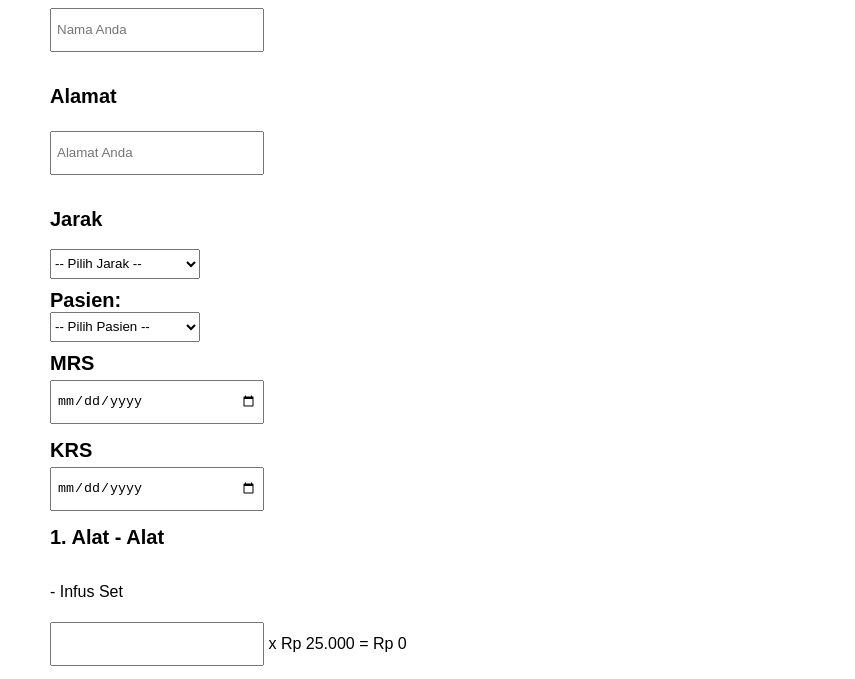
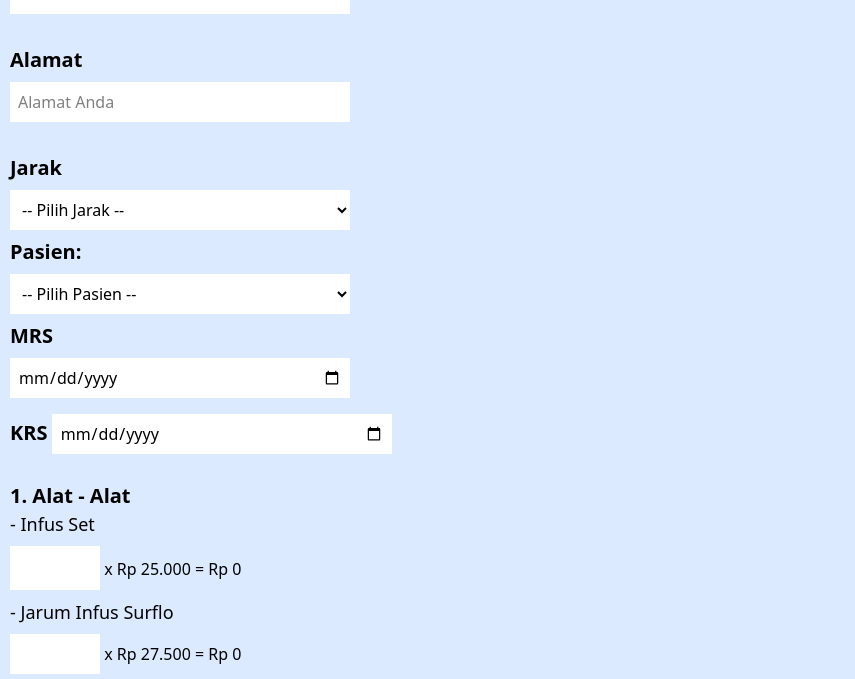
Before and after one commit to niarkusmanadi/rincianpasienhomecare, a website: page index.html in a window 1280 px wide. Shown: the part 138-817 px from the top of the page, without its empty margins (0-855 px from the left). Drawn offline with Linux system fonts and the light colour scheme.

Commit message:
masuk tailwind

```diff
--- a/index.html
+++ b/index.html
@@ -2,29 +2,27 @@
 <html>
 
 <head>
+      <meta charset="UTF-8" />
+  <meta name="viewport" content="width=device-width, initial-scale=1.0" />
     <title>Form Kirim ke WhatsApp</title>
-    <link rel="stylesheet" href="style.css">
-    <style>
-          body { font-family: Arial, sans-serif; padding: 20px; margin:auto 30px;}
-    label { display: block; margin-top: 10px; }
-    input { margin: 5px 0; padding: 5px; width: 200px; }
-    .total { font-weight: bold; }
 
-    </style>
+    <link rel="stylesheet" href="src/input.css">
+    <link rel="stylesheet" href="src/output.css">
+
 </head>
 
-<body>
-    <h1>Form Rincian Pasien</h1>
+<body class="bg-blue-100 w-full min-h-screen ml-[10px]">
+    <h1 class="text-3xl text-center font-semibold m-5">Form Rincian Pasien</h1>
     <form id="waForm">
-        <label>Nama</label><br />
-        <input type="text" id="nama" placeholder="Nama Anda" required /><br /><br />
+        <label class="text-xl font-semibold">Nama</label><br />
+        <input type="text" id="nama" placeholder="Nama Anda" class="p-2 w-[340px] bg-white my-2" required /><br /><br />
 
-        <label>Alamat</label><br />
-        <input type="text" id="alamat" placeholder="Alamat Anda" required /><br /><br />
+        <label class="text-xl font-semibold">Alamat</label><br />
+        <input type="text" id="alamat" placeholder="Alamat Anda" class="p-2 w-[340px] bg-white my-2" required /><br /><br />
 
-        <label>Jarak</label><br />
+        <label class="text-xl font-semibold">Jarak</label><br />
         <div class="input-group">
-            <select name="jarak-pasien" required>
+            <select name="jarak-pasien"  class="bg-white p-2 w-[340px] my-2" required>
                 <option value="">-- Pilih Jarak --</option>
                 <option value="0 - 1 km" id="jarak-satu">0 - 1 km</option>
                 <option value="1,1 - 2 km" id="jarak-dua">1,1 - 2 km</option>
@@ -37,10 +35,10 @@
             </select>
         </div>
 
-        <label>Pasien:</label>
+        <label class="text-xl font-semibold">Pasien:</label>
         <div id="pasienklinik">
             <div class="input-group">
-                <select name="pasien-klinik" required>
+                <select name="pasien-klinik" class="bg-white p-2 w-[340px] my-2" required>
                     <option value="">-- Pilih Pasien --</option>
                     <option value="Klinik Pratama Kedung Boto">
                         Klinik Pratama Kedung Boto
@@ -59,22 +57,22 @@
         </div>
 
         <div class="mrskrs">
-            <label for="MRS">MRS</label>
-            <input type="date" id="MRS" name="MRS" required>
-
-            <label for="KRS">KRS</label>
-            <input type="date" id="KRS" name="KRS" required>
+            <label for="MRS" class="text-xl font-semibold">MRS</label> <br>
+            <input type="date" id="MRS" name="MRS" class="bg-white p-2 w-[340px] my-2" required>
+            <br>
+            <label for="KRS" class="text-xl font-semibold">KRS</label>
+            <input type="date" id="KRS" name="KRS" class="bg-white p-2 w-[340px] my-2" required>
         </div>
 
-        <div class="alatalat">
-            <label>1. Alat - Alat</label><br />
-            <p>- Infus Set </p>
-            <input type="number" id="qty-infus" required /> x Rp 25.000 = Rp
+        <div class="alatalat my-5">
+            <label class="text-xl font-semibold">1. Alat - Alat</label><br />
+            <p class="text-lg">- Infus Set </p>
+            <input type="number" id="qty-infus" required class="bg-white p-2 w-[90px] my-2 text-lg"/> x Rp 25.000 = Rp
             <span id="total-infus">0</span>
-            <p>- Jarum Infus Surflo </p>
-            <input type="number" id="qty-surflo" required /> x Rp 27.500 = Rp
+            <p  class="text-lg">- Jarum Infus Surflo </p>
+            <input type="number" id="qty-surflo" required class="bg-white p-2 w-[90px] my-2"/> x Rp 27.500 = Rp
             <span id="total-surflo">0</span>
-            <p>- Spuit </p>
+            <p class="text-lg">- Spuit </p>
             <input type="number" id="qty-spuit" required /> x Rp 5.000 = Rp
             <span id="total-spuit">0</span>
             <p>- Hipafix </p>
--- /dev/null
+++ b/package.json
@@ -0,0 +1,6 @@
+{
+  "dependencies": {
+    "@tailwindcss/cli": "^4.1.12",
+    "tailwindcss": "^4.1.12"
+  }
+}
--- /dev/null
+++ b/src/input.css
@@ -0,0 +1 @@
+@import "tailwindcss";
```
Also changed, not shown: src/output.css (added), 1 other file.
